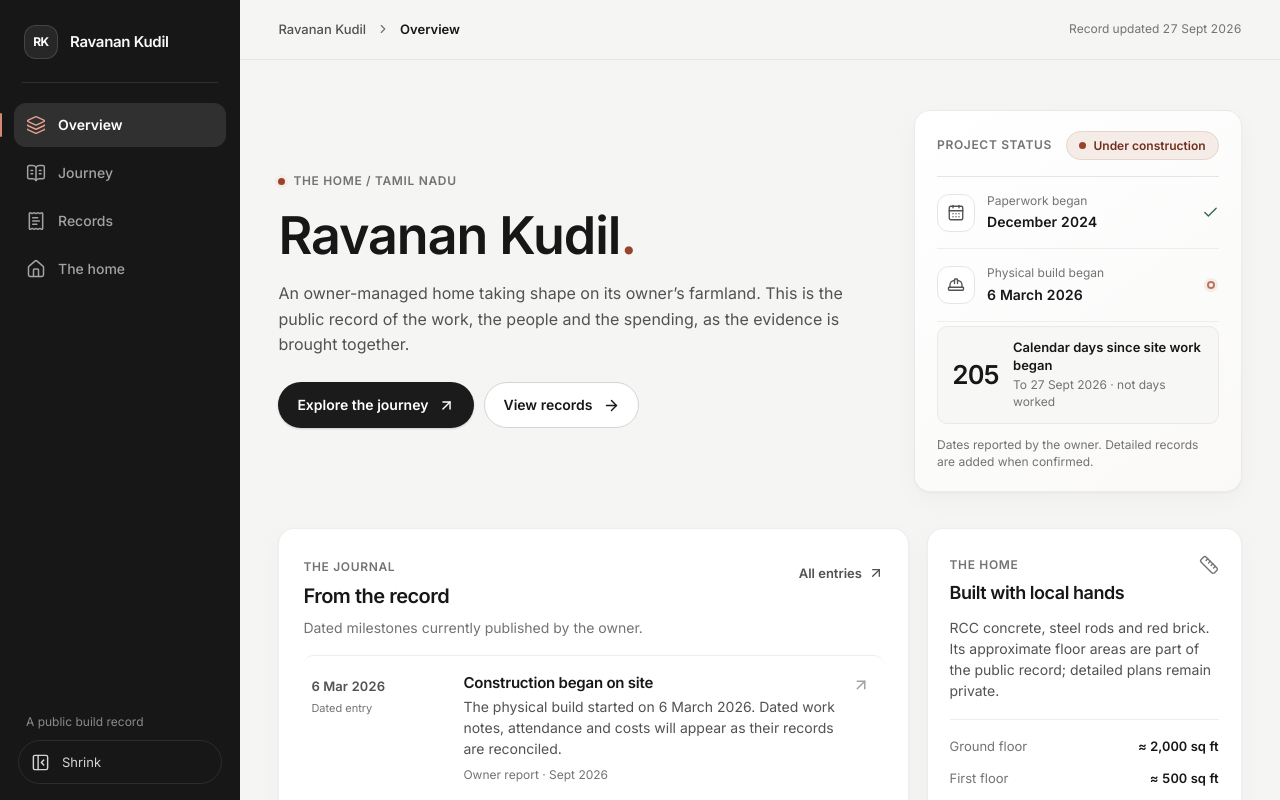
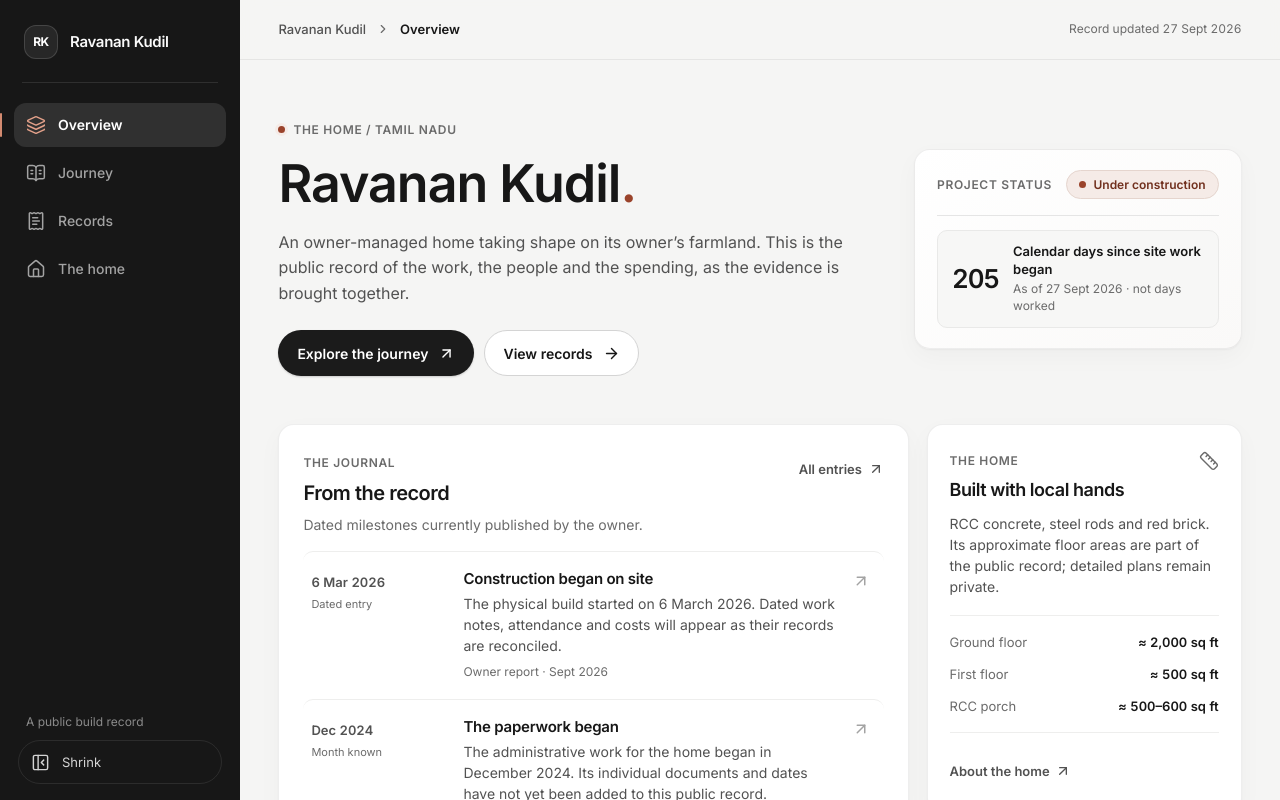
Before and after one commit to ashwingopalsamy/ravanan-kudil, a React (Vite) app: page / in a window 1280 px wide. Shown: the top 800 px of the page. Built offline with nearby package versions, Linux system fonts and the light colour scheme.

Commit message:
Refine overview hierarchy and legibility

```diff
--- a/src/styles/app.css
+++ b/src/styles/app.css
@@ -171,22 +171,13 @@
 .title-period { color: var(--color-accent); }
 .hero-copy > p { max-width: 58ch; margin-block-start: 1rem; color: var(--color-ink-secondary); font-size: 1rem; line-height: var(--leading-relaxed); }
 .hero-actions { display: flex; flex-wrap: wrap; gap: 0.625rem; margin-block-start: 1.5rem; }
-.hero-history { align-self: stretch; padding: 1.25rem 1.375rem; border: 1px solid rgb(23 23 23 / 7%); border-radius: var(--radius-card-large); background: linear-gradient(145deg, #fff, #faf9f8); box-shadow: var(--shadow-card); }
+.hero-history { align-self: center; padding: 1.25rem 1.375rem; border: 1px solid rgb(23 23 23 / 7%); border-radius: var(--radius-card-large); background: linear-gradient(145deg, #fff, #faf9f8); box-shadow: var(--shadow-card); }
 .hero-history-header { display: flex; align-items: center; justify-content: space-between; gap: 0.75rem; padding-block-end: 1rem; border-bottom: 1px solid var(--color-line); }
-.history-step { display: grid; grid-template-columns: 2.375rem minmax(0, 1fr) auto; align-items: center; gap: 0.75rem; padding-block: 1rem; border-bottom: 1px solid #eeeeed; }
-.history-step:last-of-type { border-bottom: 0; }
-.history-step-icon { display: grid; width: 2.375rem; height: 2.375rem; place-items: center; border: 1px solid var(--color-line); border-radius: 0.75rem; color: var(--color-ink-secondary); background: #fff; }
-.history-step > div { display: grid; gap: 0.125rem; }
-.history-step > div span { color: var(--color-ink-muted); font-size: 0.75rem; line-height: 1.35; }
-.history-step strong { font-size: 0.875rem; font-weight: 570; font-variant-numeric: tabular-nums; }
-.history-step > svg { color: var(--color-status-confirmed); }
-.history-step-current { width: 0.5rem; height: 0.5rem; margin-inline: 0.25rem; border: 2px solid #bb755b; border-radius: 50%; box-shadow: 0 0 0 3px var(--color-accent-subtle); }
-.history-elapsed { display: flex; align-items: center; gap: 0.875rem; margin-block: 0.25rem 0.75rem; padding: 0.75rem 0.875rem; border: 1px solid #e9e9e8; border-radius: var(--radius-inset); background: #f7f7f6; }
+.history-elapsed { display: flex; align-items: center; gap: 0.875rem; margin-block-start: 0.875rem; padding: 0.75rem 0.875rem; border: 1px solid #e9e9e8; border-radius: var(--radius-inset); background: #f7f7f6; }
 .history-elapsed > strong { flex: none; color: var(--color-ink); font-size: 1.625rem; font-weight: 600; letter-spacing: -0.045em; line-height: 1; font-variant-numeric: tabular-nums; }
 .history-elapsed > div { display: grid; min-width: 0; gap: 0.1875rem; }
 .history-elapsed > div > span { color: var(--color-ink); font-size: 0.8125rem; font-weight: 560; line-height: 1.35; }
 .history-elapsed small { color: var(--color-ink-muted); font-size: 0.75rem; line-height: 1.4; }
-.hero-history > p { margin-block-start: 0.25rem; color: var(--color-ink-muted); font-size: 0.75rem; line-height: 1.45; }
 .overview-columns { display: grid; grid-template-columns: minmax(0, 1.6fr) minmax(17rem, 0.8fr); align-items: start; gap: 1.125rem; }
 .latest-card { min-width: 0; padding: 1.5rem; }
 .journal-preview-list { margin-block-start: 1rem; }
@@ -300,7 +291,7 @@
 .record-search { display: flex; min-width: 0; width: min(100%, 24rem); min-height: 2.5rem; align-items: center; gap: 0.5rem; padding: 0 0.75rem; border: 1px solid var(--color-line); border-radius: 999px; color: var(--color-ink-muted); background: var(--color-surface-subtle); }
 .record-search:focus-within { border-color: var(--color-focus); background: #fff; box-shadow: 0 0 0 3px rgb(150 61 36 / 10%); }
 .record-search input { width: 100%; height: 2.375rem; border: 0; outline: 0; background: transparent; color: var(--color-ink); font-size: 0.875rem; }
-.record-search input::placeholder { color: #858585; opacity: 1; }
+.record-search input::placeholder { color: var(--color-ink-muted); opacity: 1; }
 .records-body { padding-inline: 1.5rem; }
 .data-row { border-bottom: 1px solid #eeeeed; }
 .data-row:last-child { border-bottom: 0; }
@@ -349,7 +340,7 @@
 .area-fill--ground { width: 100%; background: #343434; }
 .area-fill--first { width: 25%; background: #777; }
 .area-fill--porch { width: 27.5%; background: #ae715c; }
-.area-range { position: absolute; inset-block: 0; display: block; min-width: 2px; border-inline-start: 1px solid rgb(255 255 255 / 85%); border-radius: 0 999px 999px 0; background: #d9a38e; }
+.area-range { position: absolute; inset-block: 0; display: block; min-width: 2px; border-inline-start: 1px solid rgb(255 255 255 / 85%); border-radius: 0 999px 999px 0; background: #955944; }
 .area-caption { display: flex; justify-content: space-between; gap: 1rem; margin-block-start: 1.25rem; padding-block-start: 0.875rem; border-top: 1px solid #eeeeed; color: var(--color-ink-muted); font-size: 0.75rem; }
 .privacy-surface { display: flex; align-items: center; justify-content: space-between; gap: 2rem; margin-block-start: 1.125rem; padding: 1.5rem; border: 1px solid #e6d8d2; border-radius: var(--radius-card-large); background: linear-gradient(120deg, #fff 0%, #faf6f4 100%); }
 .privacy-surface > div { display: grid; justify-items: start; }
@@ -462,6 +453,7 @@
   .category-tab small { flex: none; margin-inline-start: auto; }
   .category-tab svg { width: 1rem; height: 1rem; }
   .records-toolbar { padding-inline: 1rem; }
+  .record-search input { font-size: 1rem; }
   .records-body { padding-inline: 0.875rem; }
   .empty-record { grid-template-columns: 2.25rem minmax(0, 1fr); align-items: start; gap: 0.625rem 0.875rem; padding: 1rem 0.875rem; }
   .empty-record-icon { width: 2.25rem; height: 2.25rem; }
--- a/src/styles/tokens.css
+++ b/src/styles/tokens.css
@@ -16,7 +16,7 @@
 
   --color-ink: #171717;
   --color-ink-secondary: #525252;
-  --color-ink-muted: #737373;
+  --color-ink-muted: #6b6b6b;
   --color-ink-inverse: #fafafa;
   --color-ink-inverse-muted: #a3a3a3;
   --color-line: #e5e5e5;
--- a/src/views/OverviewView.tsx
+++ b/src/views/OverviewView.tsx
@@ -1,4 +1,4 @@
-import { ArrowRight, ArrowUpRight, CalendarDays, Check, CircleHelp, HardHat, ReceiptText, Ruler, Truck } from "lucide-react";
+import { ArrowRight, ArrowUpRight, CircleHelp, HardHat, ReceiptText, Ruler, Truck } from "lucide-react";
 import { JournalPreview } from "../components/Journal";
 import { elapsedCalendarDays, formatArea, formatDate, sortedEntries, type PublicRecords } from "../lib/records";
 
@@ -16,12 +16,9 @@ export function OverviewView({ records }: { records: PublicRecords }) {
           <p>An owner-managed home taking shape on its owner’s farmland. This is the public record of the work, the people and the spending, as the evidence is brought together.</p>
           <div className="hero-actions"><a className="button button--primary" href="#journey">Explore the journey <ArrowUpRight size={17} aria-hidden="true" /></a><a className="button button--quiet" href="#records">View records <ArrowRight size={17} aria-hidden="true" /></a></div>
         </div>
-        <div className="hero-history" aria-label="Project status and dates">
+        <div className="hero-history" aria-label="Project status and elapsed calendar days">
           <div className="hero-history-header"><span className="overline">Project status</span><span className="status-pill status-pill--active"><span className="status-pulse" /> Under construction</span></div>
-          <div className="history-step"><span className="history-step-icon"><CalendarDays size={18} strokeWidth={1.8} aria-hidden="true" /></span><div><span>Paperwork began</span><strong>{formatDate(project.paperworkStarted, "long")}</strong></div><Check size={17} strokeWidth={1.9} aria-hidden="true" /></div>
-          <div className="history-step"><span className="history-step-icon"><HardHat size={18} strokeWidth={1.8} aria-hidden="true" /></span><div><span>Physical build began</span><strong>{formatDate(project.constructionStarted, "long")}</strong></div><span className="history-step-current" aria-hidden="true" /></div>
-          <div className="history-elapsed"><strong className="tabular-nums">{daysElapsed}</strong><div><span>Calendar days since site work began</span><small>To {formatDate(records.publishedAt)} · not days worked</small></div></div>
-          <p>Dates reported by the owner. Detailed records are added when confirmed.</p>
+          <div className="history-elapsed"><strong className="tabular-nums">{daysElapsed}</strong><div><span>Calendar days since site work began</span><small>As of {formatDate(records.publishedAt)} · not days worked</small></div></div>
         </div>
       </section>
 
```
Also changed, not shown: src/views/HomeView.tsx (+1 -1 lines).
